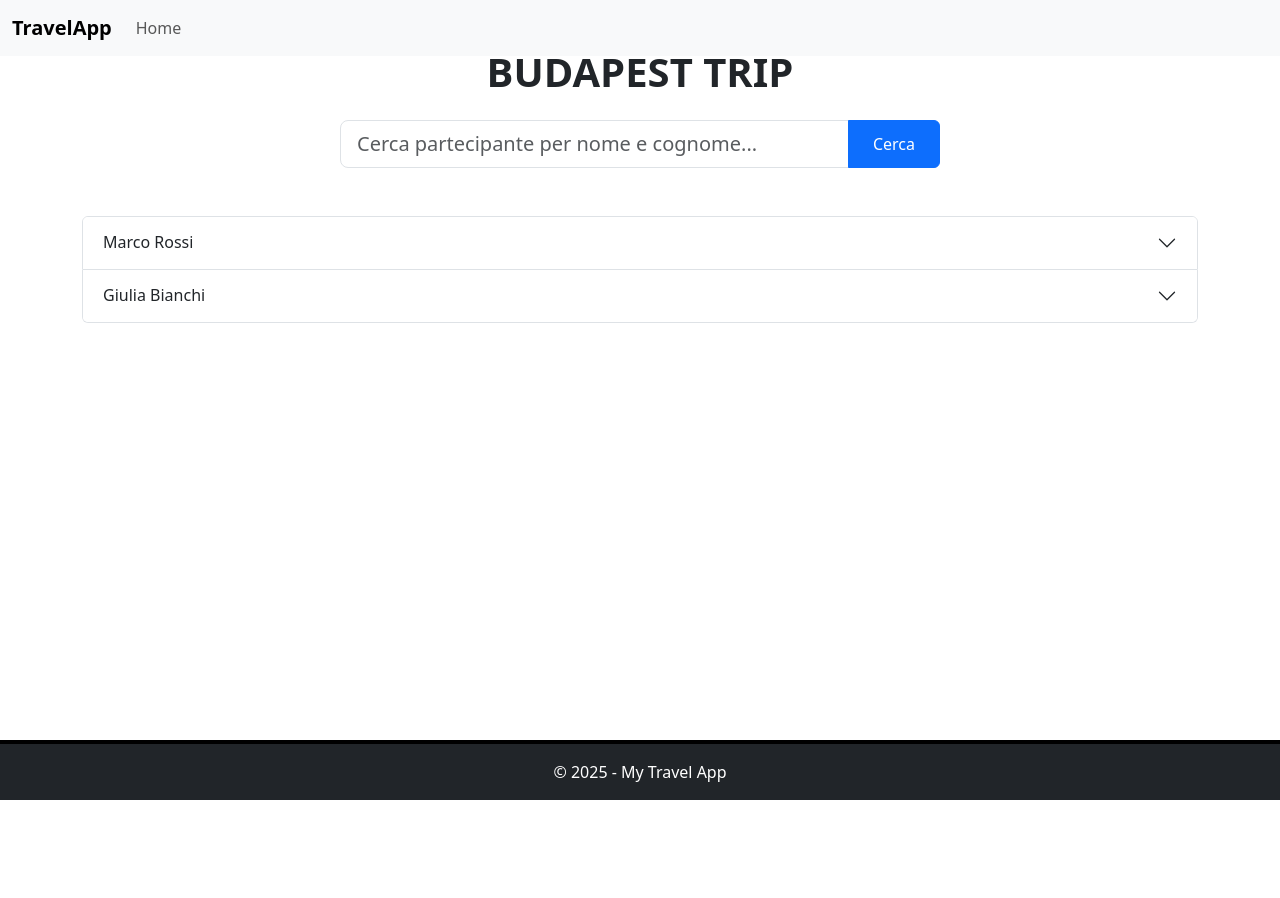
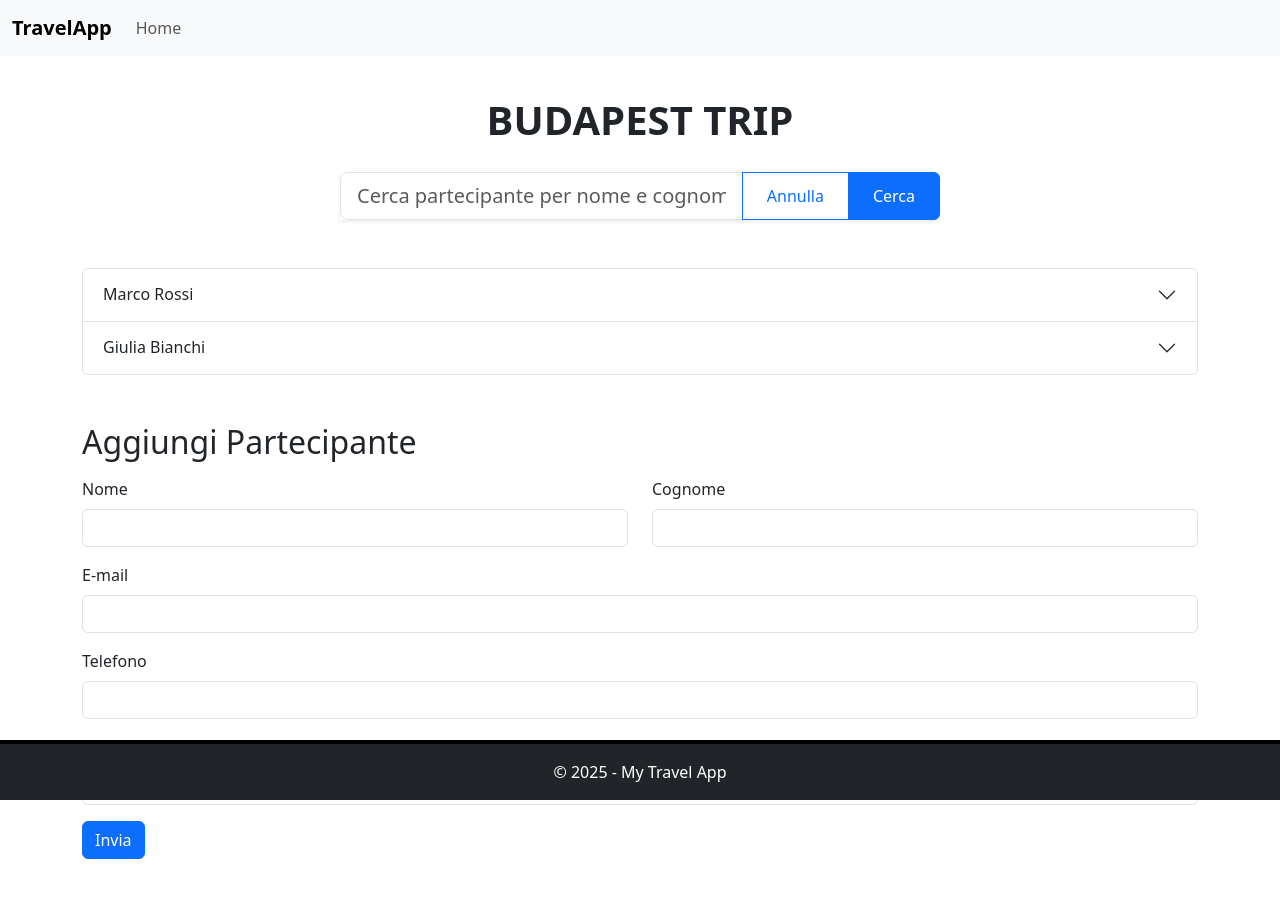
Before and after one commit to maksbernatskyy/sst-prototipo-webapp, a React (Vite) app: page /detail/1 in a window 1280 px wide. Shown: the top 898 px of the page. Before the commit the page ends 800 px from the top, so only its background shows below. Built offline with nearby package versions, Linux system fonts and the light colour scheme.

Commit message:
Implement Users context and provider, refactor components to utilize user data, and enhance travel details with user management features

```diff
--- a/src/App.jsx
+++ b/src/App.jsx
@@ -1,11 +1,13 @@
 import { BrowserRouter, Route, Routes } from "react-router-dom";
 import DefaultLayout from "./layouts/DefaultLayout";
 import DetailTravel from "./pages/DetailTravel";
-import HomePage from "./pages/Homepage";
+import HomePage from "./pages/HomePage";
 import { TravelsProvider } from "./contexts/TravelsContext";
+import { UsersProvider } from "./contexts/Users.Context";
 
 function App() {
   return (
+    <UsersProvider>
       <TravelsProvider>
         <BrowserRouter>
           <Routes>
@@ -16,6 +18,7 @@ function App() {
           </Routes>
         </BrowserRouter>
       </TravelsProvider>
+    </UsersProvider>
   );
 }
 
--- /dev/null
+++ b/src/components/AddUsersForm.jsx
@@ -0,0 +1,106 @@
+import { useState } from "react";
+import { useUsers } from "../contexts/Users.Context";
+
+export default function AddUsersForm({ id }) {
+  const emptyUser = {
+    travel_id: id,
+    first_name: "",
+    last_name: "",
+    email: "",
+    id_code: "",
+    phone: "",
+  };
+
+  const [newUser, setNewUser] = useState(emptyUser);
+
+  const { usersList, setUsersList } = useUsers();
+
+  function handleSubmit(e) {
+    e.preventDefault();
+
+    const form = { ...newUser, id: Date.now() };
+    setUsersList([...usersList, form]);
+    setNewUser(emptyUser);
+  }
+
+  return (
+    <form onSubmit={handleSubmit} className="">
+      <h2>Aggiungi Partecipante</h2>
+      <div className="row my-3">
+        <div className="col">
+          <label className="form-label" htmlFor="first-name">
+            Nome
+          </label>
+          <input
+            className="form-control"
+            type="text"
+            id="first-name"
+            name="first-name"
+            value={newUser.first_name}
+            onChange={(e) =>
+              setNewUser({ ...newUser, first_name: e.target.value })
+            }
+          />
+        </div>
+        <div className="col">
+          <label className="form-label" htmlFor="last-name">
+            Cognome
+          </label>
+          <input
+            className="form-control"
+            type="text"
+            id="last-name"
+            name="last-name"
+            value={newUser.last_name}
+            onChange={(e) =>
+              setNewUser({ ...newUser, last_name: e.target.value })
+            }
+          />
+        </div>
+      </div>
+      <div className="form mb-3">
+        <label htmlFor="email" className="form-label">
+          E-mail
+        </label>
+        <input
+          type="email"
+          className="form-control"
+          id="email"
+          name="email"
+          value={newUser.email}
+          onChange={(e) => setNewUser({ ...newUser, email: e.target.value })}
+        />
+      </div>
+      <div className="form mb-3">
+        <label htmlFor="email" className="form-label">
+          Telefono
+        </label>
+        <input
+          type="text"
+          className="form-control"
+          id="phone"
+          name="phone"
+          value={newUser.phone}
+          onChange={(e) => setNewUser({ ...newUser, phone: e.target.value })}
+        />
+      </div>
+      <div className="form mb-3">
+        <label htmlFor="id_code" className="form-label">
+          Codice Fiscale
+        </label>
+        <input
+          type="text"
+          className="form-control"
+          id="id_code"
+          name="id_code"
+          value={newUser.id_code}
+          onChange={(e) => setNewUser({ ...newUser, id_code: e.target.value })}
+        />
+      </div>
+
+      <button type="submit" className="btn btn-primary">
+        Invia
+      </button>
+    </form>
+  );
+}
--- a/src/components/SearchBar.jsx
+++ b/src/components/SearchBar.jsx
@@ -1,40 +1,41 @@
 import { useState } from "react";
+import { useUsers } from "../contexts/Users.Context";
 
 const SearchBar = ({ users, onSearchResults }) => {
   const [searchTerm, setSearchTerm] = useState("");
 
+  const { usersList } = useUsers();
+
   const handleSearch = (e) => {
     e.preventDefault();
 
-    const value = searchTerm.toLowerCase();
+    const value = searchTerm.toLowerCase().trim();
     setSearchTerm(value);
+    onSearchResults(users);
 
-    if (value.trim() === "") {
+    if (value === "") {
       // se la barra di ricerca è vuota, mostro tutti i partecipanti
-      onSearchResults(users);
+      // onSearchResults(users);
       return;
     }
 
     // filtro gli utenti
-    const term = value.toLowerCase();
     const results = users.filter((user) => {
       const fullName = `${user.first_name} ${user.last_name}`.toLowerCase();
-      return fullName.includes(term);
+      return fullName.includes(value);
     });
 
     onSearchResults(results);
+    setSearchTerm("");
+  };
 
-    const clearSearch = () => {
-      onSearchResults(users);
-    };
-    setSearchTerm("");
-
-    console.log(users);
+  const refreshUsers = () => {
+    onSearchResults(users);
   };
 
   return (
-    <form onSubmit={handleSearch} className="w-100">
-      <div className="input-group ">
+    <form onSubmit={handleSearch} className="w-100 mt-1">
+      <div className="input-group shadow-sm">
         <input
           type="text"
           className="form-control form-control-lg"
@@ -43,6 +44,13 @@ const SearchBar = ({ users, onSearchResults }) => {
           placeholder="Cerca partecipante per nome e cognome..."
           aria-label="Cerca partecipante"
         />
+        <button
+          className="btn btn-outline-primary px-4"
+          type="button"
+          onClick={refreshUsers}
+        >
+          <i className="bi bi-search"></i> Annulla
+        </button>
         <button className="btn btn-primary px-4" type="submit">
           <i className="bi bi-search"></i> Cerca
         </button>
--- a/src/components/TravelCard.jsx
+++ b/src/components/TravelCard.jsx
@@ -4,16 +4,18 @@ export default function TravelCard({
   destination,
   start_date,
   end_date,
+  image,
   description,
   path,
 }) {
   return (
     <div className="col-12 col-md-6 col-lg-4 mb-4 mt-4">
-      <div className="card h-100  border-1">
+      <div className="card h-100 border-1">
         <img
-          src={null}
+          src={image}
           className="card-img-top"
           style={{ height: "200px", objectFit: "cover" }}
+          alt={destination}
         />
         <div className="card-header bg-white border-0 pt-3">
           <h3 className="text-center h5 mb-0 fw-bold">{destination}</h3>
--- a/src/components/TravelForm.jsx
+++ b/src/components/TravelForm.jsx
@@ -50,7 +50,7 @@ export default function TravelForm() {
             Data di inizio viaggio
           </label>
           <input
-            class="form-control"
+            className="form-control"
             type="date"
             id="start-date"
             name="start-date"
--- /dev/null
+++ b/src/contexts/Users.Context.jsx
@@ -0,0 +1,26 @@
+import { createContext, useContext, useState } from "react";
+import users from "../data/users";
+
+const UsersContext = createContext();
+
+function UsersProvider({ children }) {
+  const [usersList, setUsersList] = useState(users);
+
+  return (
+    <UsersContext.Provider
+      value={{
+        usersList,
+        setUsersList,
+      }}
+    >
+      {children}
+    </UsersContext.Provider>
+  );
+}
+
+function useUsers() {
+  const context = useContext(UsersContext);
+  return context;
+}
+
+export { UsersProvider, useUsers };
--- a/src/pages/DetailTravel.jsx
+++ b/src/pages/DetailTravel.jsx
@@ -1,33 +1,40 @@
-import { useState } from "react";
+import { useEffect, useState } from "react";
 import { useParams } from "react-router-dom";
 import SearchBar from "../components/SearchBar";
-import travels from "../data/travels";
-import users from "../data/users";
+import { useTravels } from "../contexts/TravelsContext";
+import AddUsersForm from "../components/AddUsersForm";
+import { useUsers } from "../contexts/Users.Context";
 
 export default function DetailTravel() {
-  const { id } = useParams();
+  const { id } = useParams(); // ottengo id dall'URL
 
-  const travelId = parseInt(id);
-  const travelUsers = users.filter((user) => user.travel_id === travelId);
+  const travelId = Number(id);
 
+  const { usersList } = useUsers();
+  const travelUsers = usersList.filter((user) => user.travel_id === travelId);
+
+  const { list } = useTravels();
+  const travelName = list.find((current) => current.id === travelId);
+
+  // stato iniziale: mostro tutti gli utenti già filtrati per il singolo viaggio
   const [displayedUsers, setDisplayedUsers] = useState(travelUsers);
 
+  useEffect(() => {
+    setDisplayedUsers(travelUsers);
+  }, [usersList]);
+
   return (
-    <>
-      <div className="container mt-5">
+    <div className="container pt-5 pb-5 my-5">
       <h1 className="text-center mb-4 fw-bold text-uppercase">
-          {travels[travelId - 1].destination} trip
+        {travelName.destination} trip
       </h1>
-
       <div className="d-flex justify-content-center mb-5">
         <div className="w-100" style={{ maxWidth: "600px" }}>
-            <SearchBar
-              users={travelUsers}
-              onSearchResults={setDisplayedUsers}
-            />
+          <SearchBar users={travelUsers} onSearchResults={setDisplayedUsers} />
         </div>
       </div>
-        <div className="accordion" id="accordionExample">
+
+      <div className="accordion my-5" id="accordionExample">
         {displayedUsers.map((user, i) => (
           <div key={user.id} className="accordion-item">
             <h2 className="accordion-header">
@@ -48,28 +55,27 @@ export default function DetailTravel() {
               data-bs-parent="#accordionExample"
             >
               <div className="accordion-body">
-                  <ul className="list-group list-group-flush">
-                    <li className="list-group-item d-flex justify-content-between align-items-center">
-                      <strong>Email:</strong>
-                      <span className="text-secondary">{user.email}</span>
-                    </li>
-                    <li className="list-group-item d-flex justify-content-between align-items-center">
-                      <strong>Codice ID:</strong>
-                      <span className="badge bg-light text-dark border">
-                        {user.id_code}
-                      </span>
-                    </li>
-                    <li className="list-group-item d-flex justify-content-between align-items-center">
-                      <strong>Telefono:</strong>
-                      <span className="text-secondary">{user.phone}</span>
-                    </li>
-                  </ul>
+                <div className="mb-2">
+                  <strong>Email:</strong> {user.email}
+                </div>
+                <div className="mb-2">
+                  <strong>ID Code:</strong> <code>{user.id_code}</code>
+                </div>
+                <div>
+                  <strong>Phone:</strong> {user.phone}
+                </div>
               </div>
             </div>
           </div>
         ))}
       </div>
+
+      {displayedUsers.length === 0 && (
+        <p className="text-center mt-4 text-muted">
+          Nessun partecipante trovato.
+        </p>
+      )}
+      <AddUsersForm id={travelId} />
     </div>
-    </>
   );
 }
--- a/src/pages/HomePage.jsx
+++ b/src/pages/HomePage.jsx
@@ -8,8 +8,7 @@ export default function HomePage() {
   const { list } = useTravels();
 
   return (
-    <div className="container">
-      <TravelForm />
+    <div className="container pt-5 pb-5 my-5">
       <div className="row row-cols-1 row-cols-sm-2 row-cols-md-3 row-cols-lg-5">
         {list.map((thisTravel) => (
           <TravelCard
@@ -17,11 +16,13 @@ export default function HomePage() {
             destination={thisTravel.destination}
             start_date={thisTravel.start_date}
             end_date={thisTravel.end_date}
+            image={thisTravel.image}
             description={thisTravel.description}
             path={`/detail/${thisTravel.id}`}
           />
         ))}
       </div>
+      <TravelForm />
     </div>
   );
 }
```
Also changed, not shown: src/data/travels.js (+10 -5 lines). Lines whose indentation alone changed are shown as unchanged.
